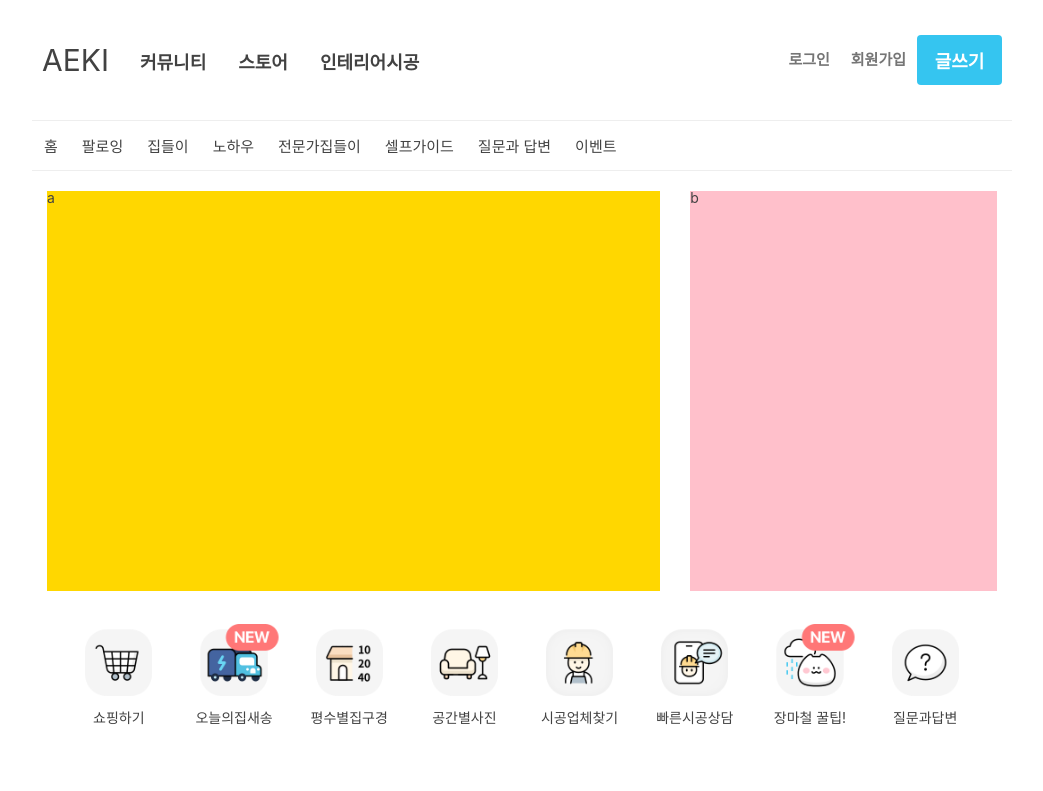
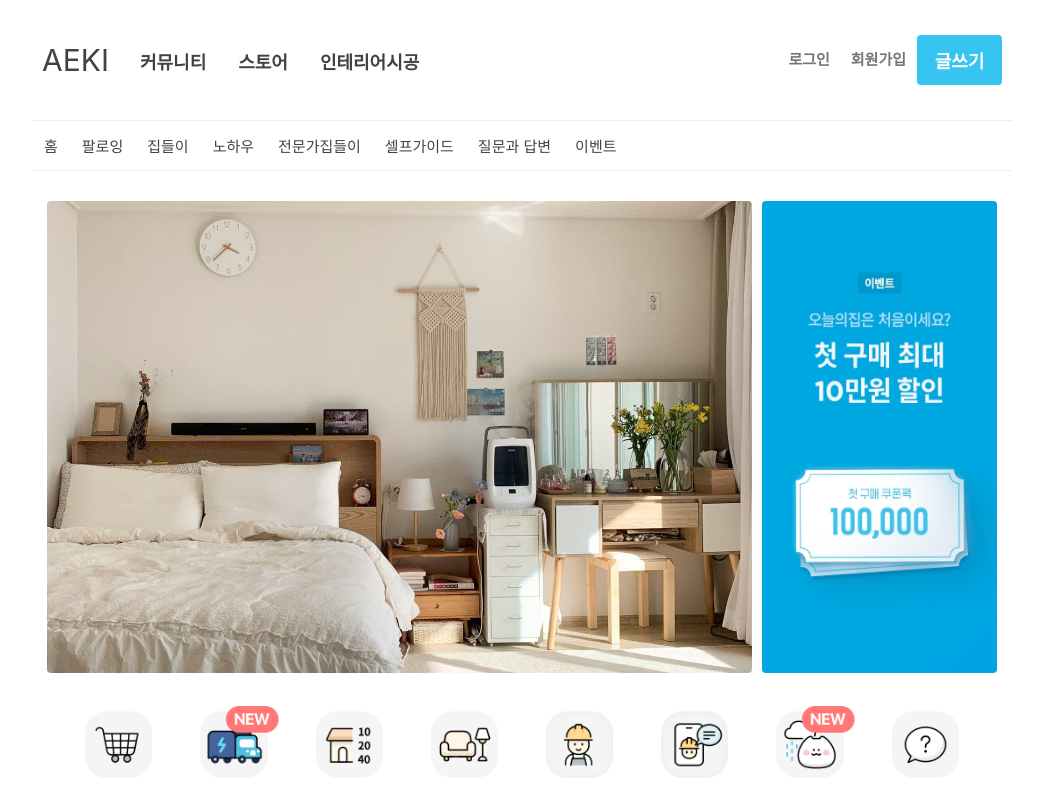
Before and after one commit to sbin0819/e-commerce, a React (Create React App) app: page / in a window 1280 px wide. Shown: the top 791 px of the page, without its empty margins (118-1161 px from the left). Built offline with nearby package versions, Linux system fonts and the light colour scheme.

Commit message:
add: home/main

```diff
--- a/src/components/home/header.tsx
+++ /dev/null
@@ -1,33 +0,0 @@
-import React from 'react';
-
-import styled from 'styled-components';
-
-const HomeHeader = styled.div`
-  margin-top: 20px;
-  display: flex;
-  height: 400px;
-  .main {
-    flex: 2;
-    background: gold;
-    margin: 0 15px;
-  }
-  .event {
-    flex: 1;
-    background: pink;
-    margin: 0 15px;
-  }
-  @media (max-width: 650px) {
-    flex-direction: column;
-  }
-`;
-
-const header = () => {
-  return (
-    <HomeHeader>
-      <div className="main">a</div>
-      <div className="event">b</div>
-    </HomeHeader>
-  );
-};
-
-export default header;
--- a/src/components/home/images.ts
+++ b/src/components/home/images.ts
@@ -1,3 +1,15 @@
+const mainSrc = {
+  m_01: '/static/home/main/main_01.jpg',
+}
+
+const mainSideHSrc = {
+  h_01: '/static/home/main/side/h/h_01.jpg',
+}
+
+const mainSideWSrc = {
+  w_01: '/static/home/main/side/w/w_01.jpg',
+}
+
 const shortcutSrc = {
   shorcut_01: '/static/home/shortcut/shortcut_01.png',
   shorcut_02: '/static/home/shortcut/shortcut_02.png',
@@ -7,7 +19,13 @@ const shortcutSrc = {
   shorcut_06: '/static/home/shortcut/shortcut_06.png',
   shorcut_07: '/static/home/shortcut/shortcut_07.png',
   shorcut_08: '/static/home/shortcut/shortcut_08.png',
-};
+}
+
+const storySrc = {
+  s_01: '/static/home/story/story_01.jpg',
+  s_02: '/static/home/story/story_02.jpg',
+  s_03: '/static/home/story/story_03.jpg',
+}
 
 const categorySrc = {
   c_01: '/static/home/cate/cate_01.png',
@@ -25,6 +43,13 @@ const categorySrc = {
   c_13: '/static/home/cate/cate_13.png',
   c_14: '/static/home/cate/cate_14.png',
   c_15: '/static/home/cate/cate_15.jpg',
-};
+}
 
-export { shortcutSrc, categorySrc };
+export {
+  mainSrc,
+  mainSideHSrc,
+  mainSideWSrc,
+  shortcutSrc,
+  storySrc,
+  categorySrc,
+}
--- a/src/components/home/index.tsx
+++ b/src/components/home/index.tsx
@@ -1,20 +1,20 @@
-import styled from 'styled-components';
-import Header from './header';
-import Shortcut from './shortcut';
-import Category from './category';
+import styled from 'styled-components'
+import Main from './main'
+import Shortcut from './shortcut'
+import Category from './category'
 
 const Container = styled.div`
   height: 150vh;
-`;
+`
 
 const index = () => {
   return (
     <Container>
-      <Header />
+      <Main />
       <Shortcut />
       <Category />
     </Container>
-  );
-};
+  )
+}
 
-export default index;
+export default index
--- a/src/components/home/main.tsx
+++ b/src/components/home/main.tsx
@@ -5,10 +5,12 @@ import { mainSrc, mainSideHSrc, mainSideWSrc } from './images'
 const Container = styled.div`
   margin-top: 20px;
   display: flex;
-  height: 400px;
+  height: auto;
+  margin: 30px 15px 0;
+  gap: 10px;
   .main {
-    flex: 2;
-    margin: 0 15px;
+    display: block;
+    flex: 3;
     border-radius: 4px;
     img {
       border-radius: 4px;
@@ -19,26 +21,39 @@ const Container = styled.div`
   }
   .event {
     flex: 1;
-    background: pink;
-    margin: 0 15px;
+    border-radius: 4px;
+    img {
+      border-radius: 4px;
+      width: 100%;
+      height: 100%;
+      overflow: hidden;
+    }
   }
   @media (max-width: 650px) {
     flex-direction: column;
+    gap: 0;
+    .event {
+      img {
+        min-height: 80px;
+        width: 100%;
+      }
+    }
   }
 `
 
-const index = () => {
+const Main = () => {
   const { width }: { width: any } = useWindowSize()
-
-  console.log(width)
+  const side = width > 650 ? mainSideHSrc.h_01 : mainSideWSrc.w_01
   return (
     <Container>
       <div className="main">
         <img src={`${mainSrc.m_01}`} />
       </div>
-      <div className="event">b</div>
+      <div className="event">
+        <img src={`${side}`} />
+      </div>
     </Container>
   )
 }
 
-export default index
+export default Main
```
